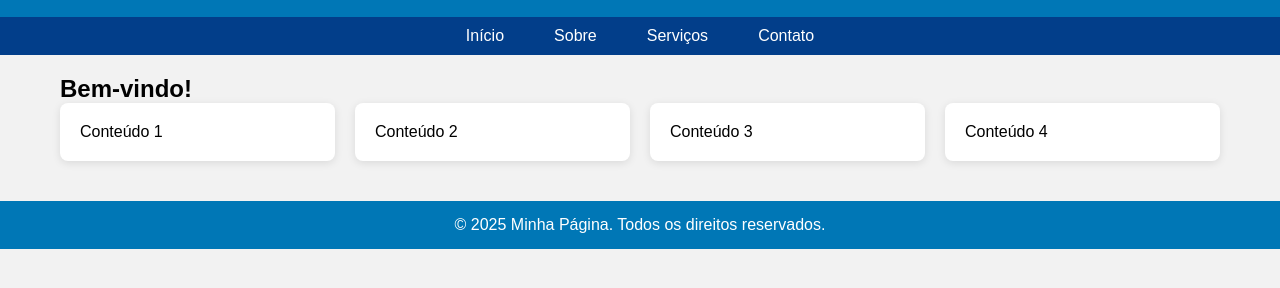
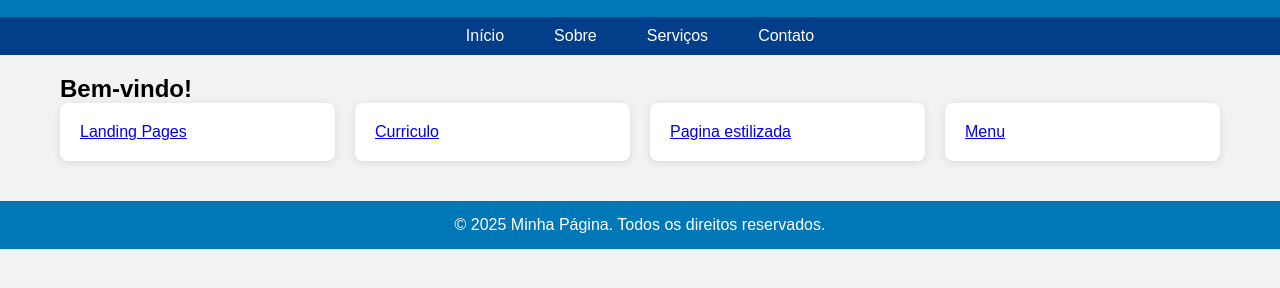
Before and after one commit to fe-linhares/auto-ajuste, a plain HTML site: page index.html in a window 1280 px wide. Shown: the part 60-348 px from the top of the page. Drawn offline with Linux system fonts and the light colour scheme.

Commit message:
Update index.html

```diff
--- a/index.html
+++ b/index.html
@@ -80,10 +80,14 @@
     <main>
         <h2>Bem-vindo!</h2>
         <div class="container">
-            <div class="card">Conteúdo 1</div>
-            <div class="card">Conteúdo 2</div>
-            <div class="card">Conteúdo 3</div>
-            <div class="card">Conteúdo 4</div>
+            <div class="card">
+                <a href="https://fe-linhares.github.io/Loja-de-pipas/">Landing Pages</a>
+            </div>
+            <div class="card">
+                <a href="https://fe-linhares.github.io/curriculum/">Curriculo</a>
+            </div>
+            <div class="card"><a href="https://fe-linhares.github.io/front-end/">Pagina estilizada</a></div>
+            <div class="card"> <a href="https://fe-linhares.github.io/menu/">Menu</a></div>
         </div>
     </main>
 
```
